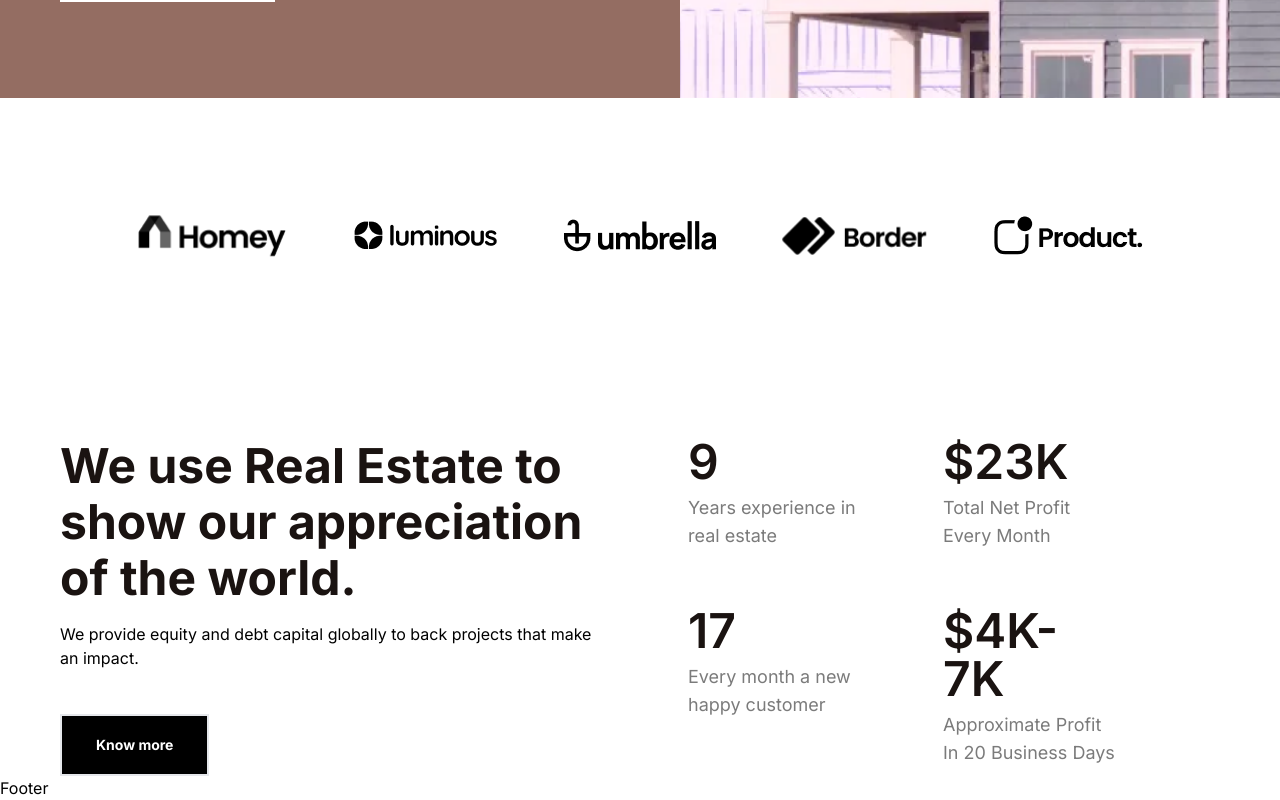
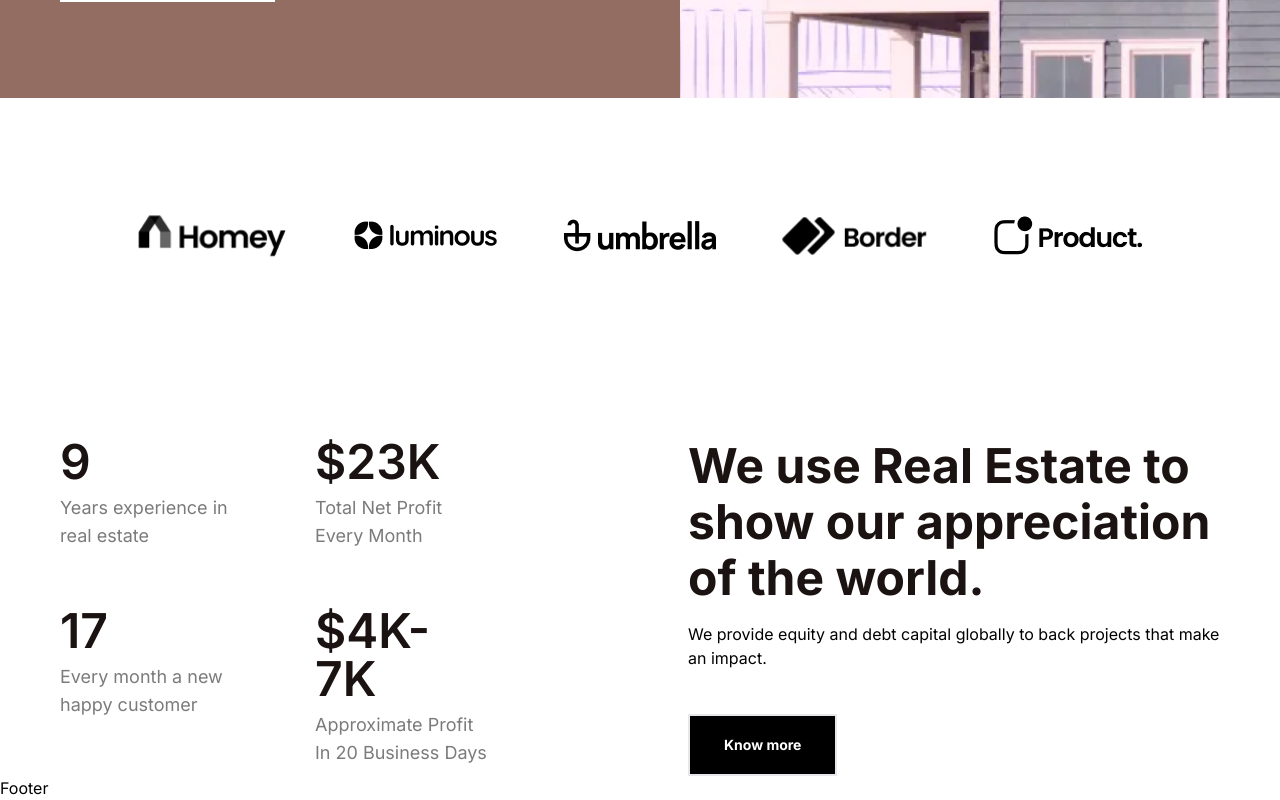
Before and after one commit to thomas36058/agency-spanty, a Next.js app: page / in a window 1280 px wide. Shown: the part 776-1576 px from the top of the page. Built offline with nearby package versions, Linux system fonts and the light colour scheme.

Commit message:
fix position of div on number section

```diff
--- a/components/Numbers.tsx
+++ b/components/Numbers.tsx
@@ -6,7 +6,7 @@ function Numbers() {
   return (
     <section className='pt-16'>
         <div className="container flex gap-16 lg:gap-24 flex-col lg:flex-row">
-            <div className='flex gap-x-20 gap-y-12 lg:w-2/4 flex-wrap order-last justify-center lg:justify-start'>
+            <div className='flex gap-x-20 gap-y-12 lg:w-2/4 flex-wrap order-last lg:order-first justify-center lg:justify-start'>
                 {NUMBERS.informations.map((number) => (
                     <NumberItem
                         number={number.number}
```
